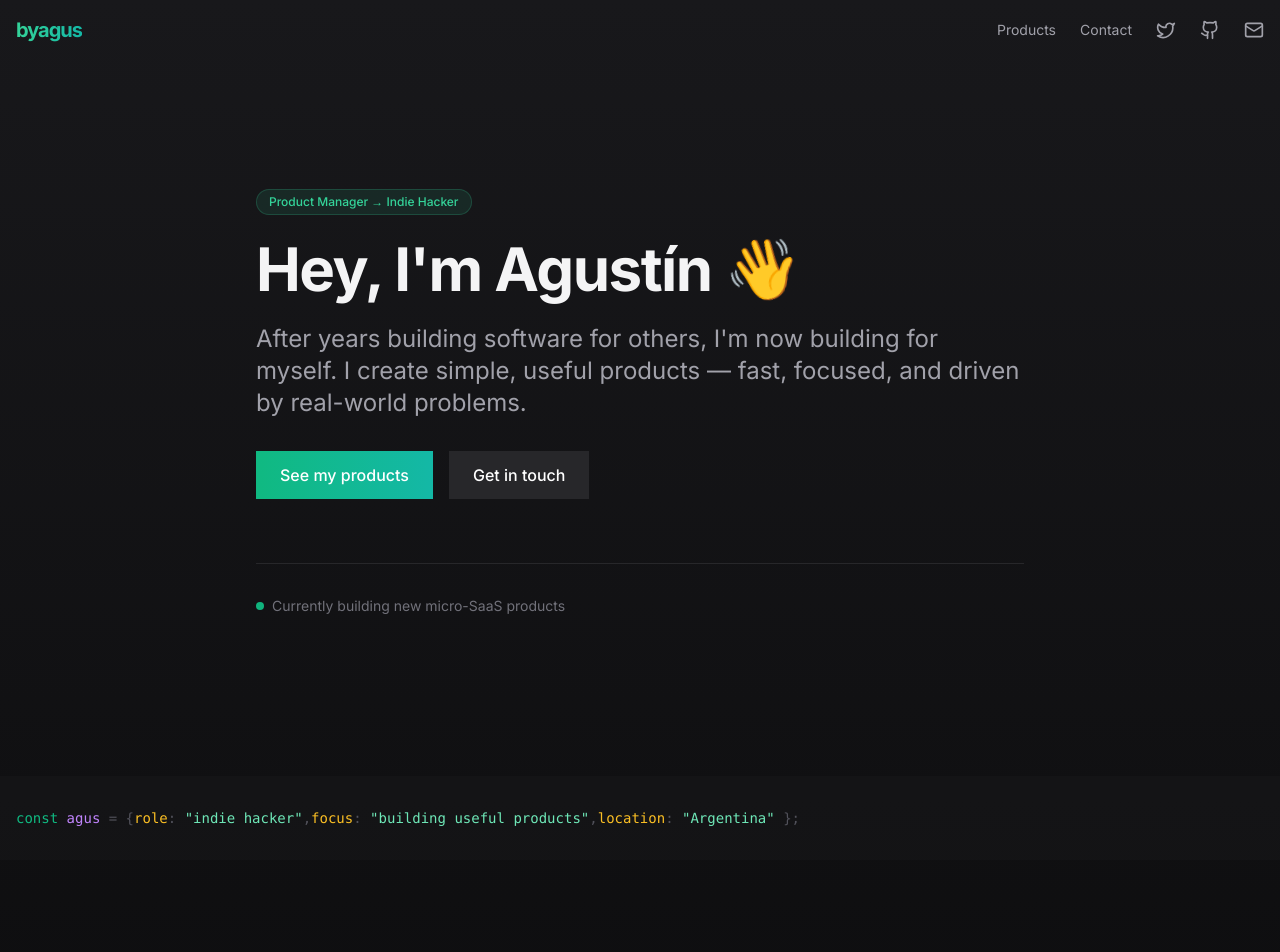
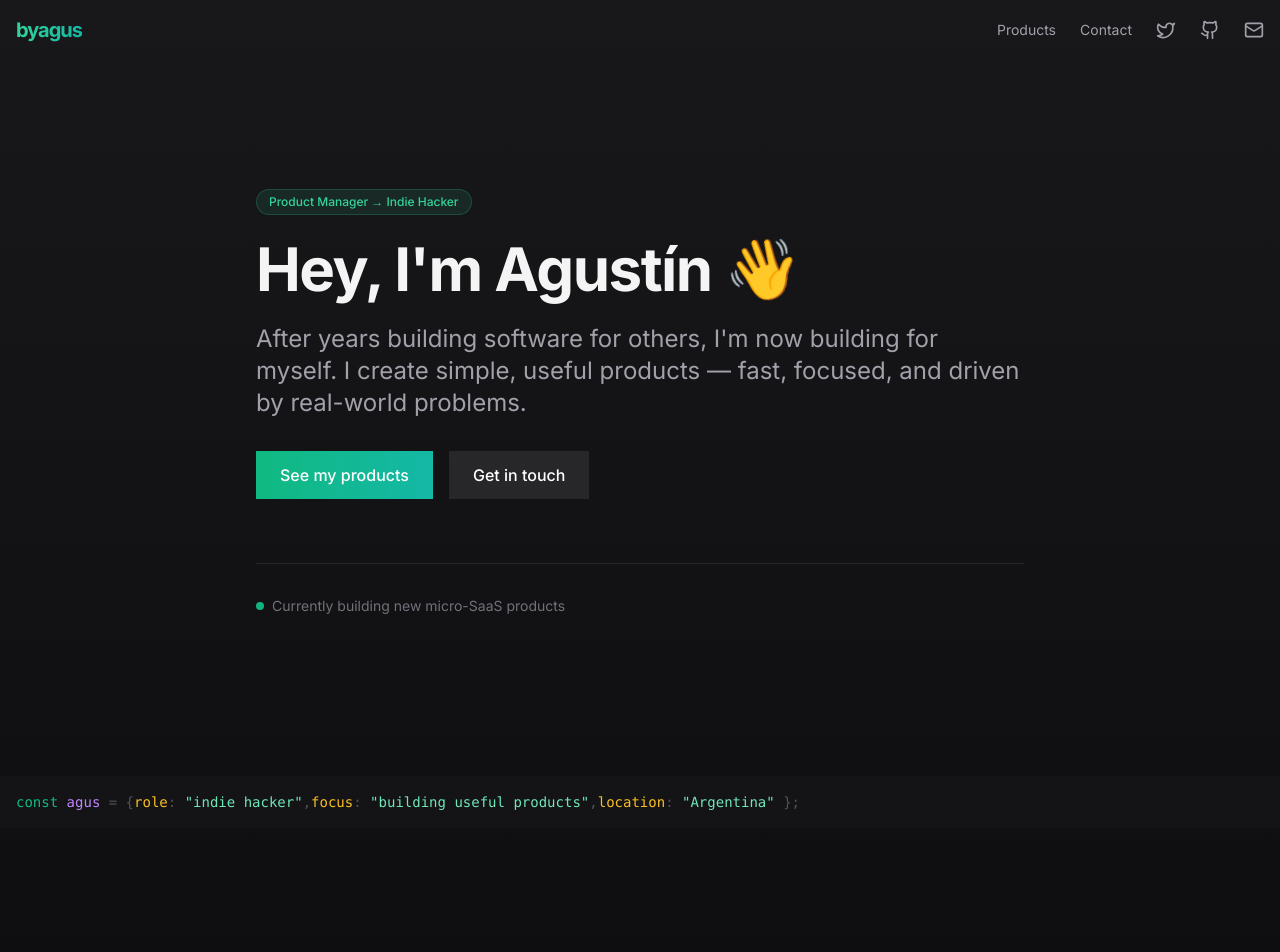
Before and after one commit to pmagustinparis/byagus, a Next.js app: page / in a window 1280 px wide. Shown: the top 952 px of the page. Built offline with nearby package versions, Linux system fonts and the light colour scheme.

Commit message:
Reduce spacing between hero section and code divider

```diff
--- a/app/page.tsx
+++ b/app/page.tsx
@@ -205,7 +205,7 @@ export default function Home() {
         </section>
 
         {/* Code-inspired divider */}
-        <div className="w-full overflow-hidden py-8 bg-zinc-900/50">
+        <div className="w-full overflow-hidden py-4 bg-zinc-900/50">
           <div className="container mx-auto px-4">
             <div className="text-zinc-600 font-mono text-sm overflow-x-auto whitespace-nowrap">
               <span className="text-emerald-500">const</span> <span className="text-purple-400">agus</span> = {"{"}
```
